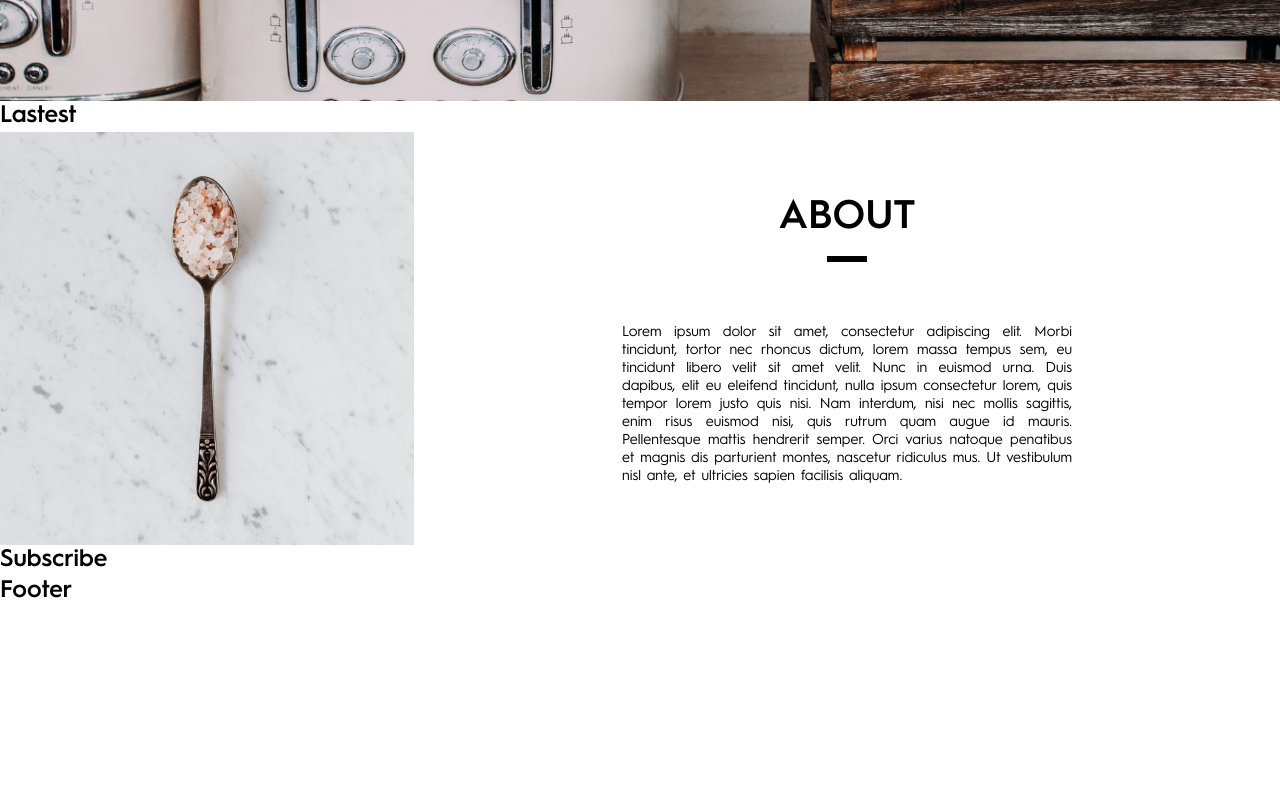
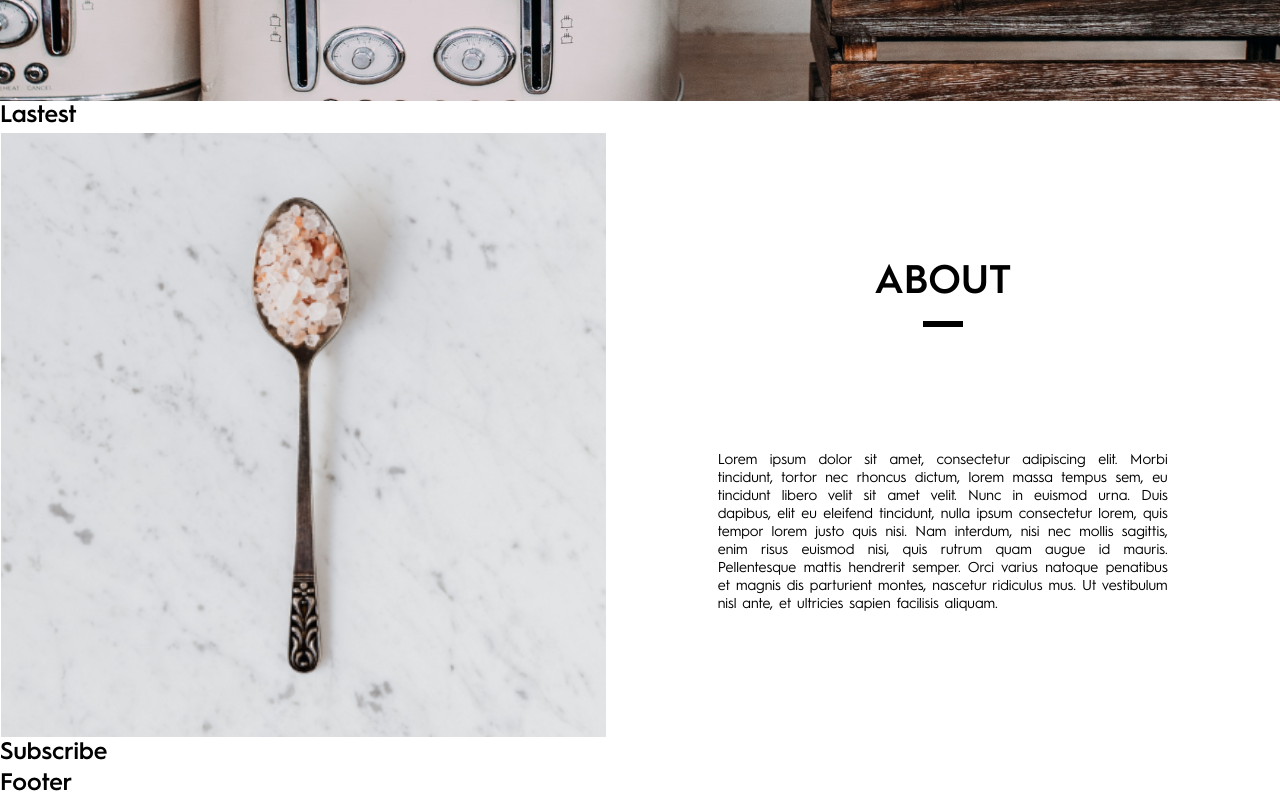
Before and after one commit to KermitTheSapo/Recipes-vnw, a React (Create React App) app: page / in a window 1280 px wide. Shown: the part 720-1520 px from the top of the page. Before the commit the page ends 1327 px from the top, so only its background shows below. Built offline with nearby package versions, Linux system fonts and the light colour scheme.

Commit message:
alteração na imagem do about

```diff
--- a/src/styles/Main.js
+++ b/src/styles/Main.js
@@ -23,8 +23,9 @@ export const FigureAbout = styled.figure`
     background-color: #ffffff;
     display: flex;
     justify-content: space-between;
+    border: solid white 1px;
     img{
-        width: ;
+        width:90% ;
     }
     @media  (max-width: 1023px) {
         display: flex;
```
